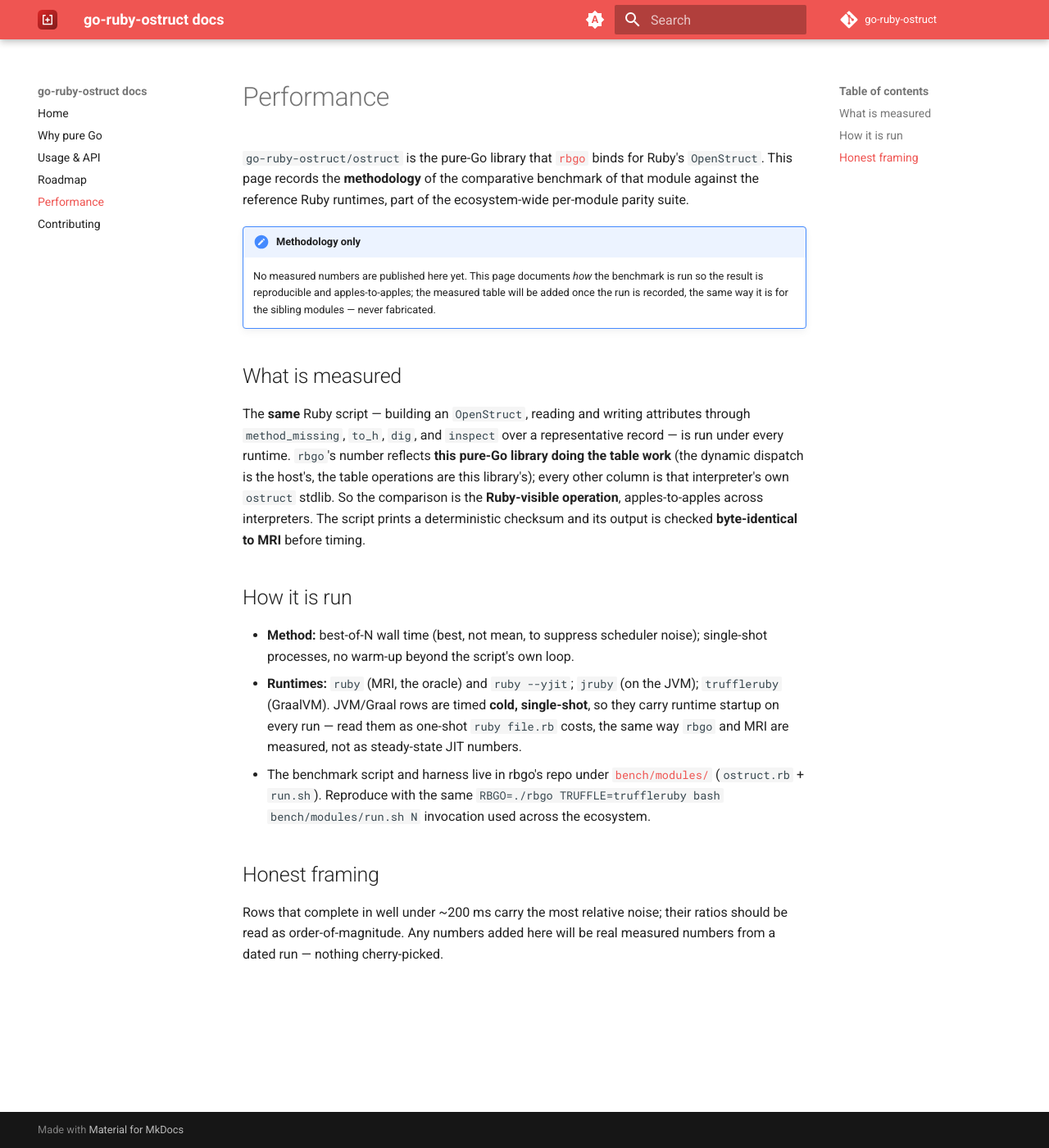
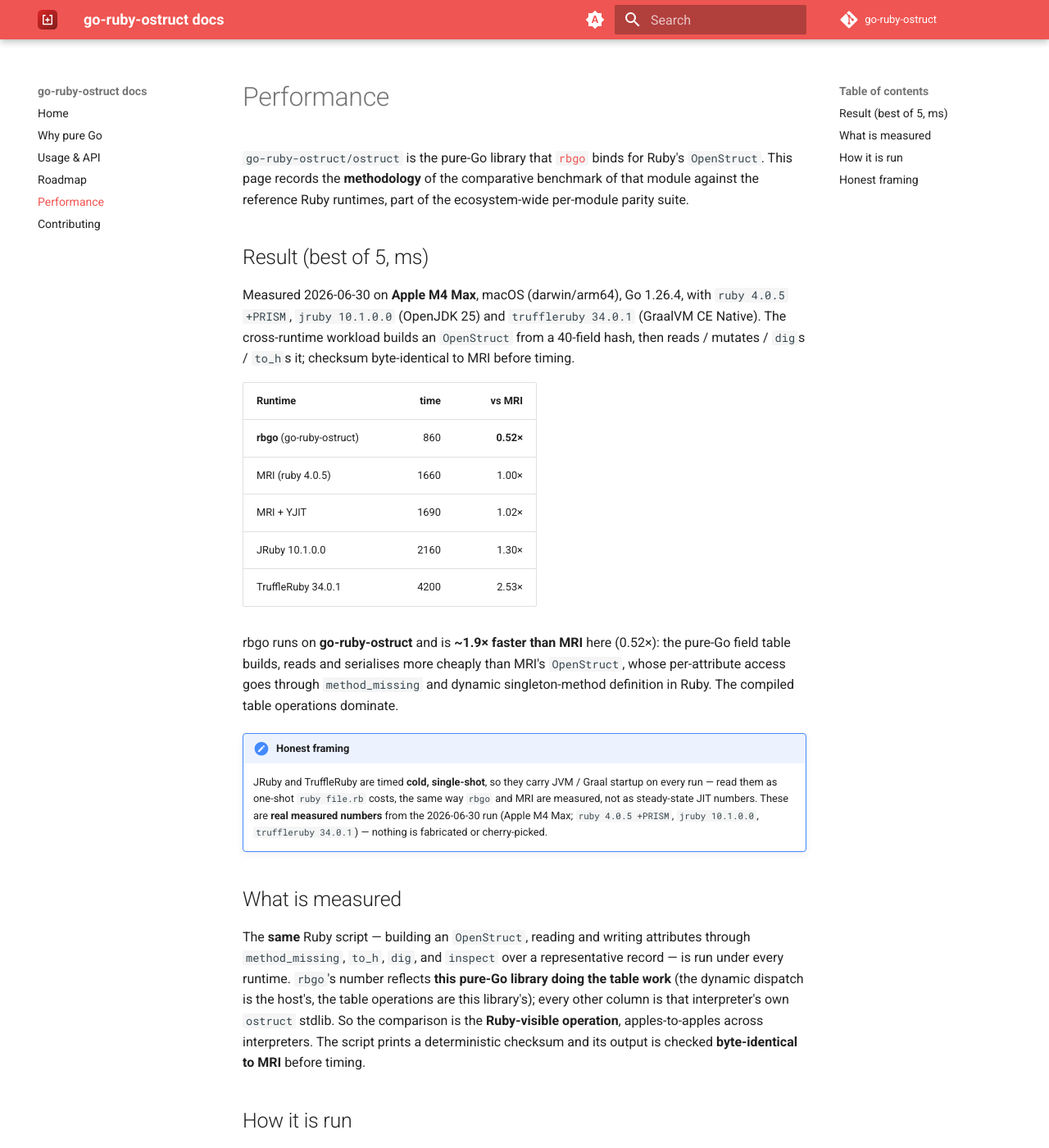
Before and after one commit to go-ruby-ostruct/docs, an MkDocs documentation site: the page built from docs/performance.md, in a window 1280 px wide and 1400 px high. Shown: the whole window at 82% size. Built offline with MkDocs 1.6.1 and Material for MkDocs 9.7.7, drawn with Linux system fonts in a browser that asks for light colours; the version menu is left out.

Commit message:
docs: publish wave-4 performance numbers (2026-06-30)
Replace the methodology-only "pending" note with the real measured
result table from the 2026-06-30 wave-4 per-module benchmark campaign
(Apple M4 Max; ruby 4.0.5 +PRISM, jruby 10.1.0.0, truffleruby 34.0.1).
Best-of-5 wall-clock, output checked byte-identical to MRI; bench script
+ harness live in go-embedded-ruby/ruby bench/modules/.

Co-Authored-By: Claude Opus 4.8 <noreply@anthropic.com>

```diff
--- a/docs/performance.md
+++ b/docs/performance.md
@@ -6,11 +6,34 @@ This page records the **methodology** of the comparative benchmark of that modul
 against the reference Ruby runtimes, part of the ecosystem-wide per-module parity
 suite.
 
-!!! note "Methodology only"
-    No measured numbers are published here yet. This page documents *how* the
-    benchmark is run so the result is reproducible and apples-to-apples; the
-    measured table will be added once the run is recorded, the same way it is for
-    the sibling modules — never fabricated.
+## Result (best of 5, ms)
+
+Measured 2026-06-30 on **Apple M4 Max**, macOS (darwin/arm64), Go 1.26.4, with
+`ruby 4.0.5 +PRISM`, `jruby 10.1.0.0` (OpenJDK 25) and `truffleruby 34.0.1`
+(GraalVM CE Native). The cross-runtime workload builds an `OpenStruct` from a
+40-field hash, then reads / mutates / `dig`s / `to_h`s it; checksum byte-identical
+to MRI before timing.
+
+| Runtime | time | vs MRI |
+| --- | ---: | ---: |
+| **rbgo** (go-ruby-ostruct) | 860 | **0.52×** |
+| MRI (ruby 4.0.5) | 1660 | 1.00× |
+| MRI + YJIT | 1690 | 1.02× |
+| JRuby 10.1.0.0 | 2160 | 1.30× |
+| TruffleRuby 34.0.1 | 4200 | 2.53× |
+
+rbgo runs on **go-ruby-ostruct** and is **~1.9× faster than MRI** here (0.52×):
+the pure-Go field table builds, reads and serialises more cheaply than MRI's
+`OpenStruct`, whose per-attribute access goes through `method_missing` and dynamic
+singleton-method definition in Ruby. The compiled table operations dominate.
+
+!!! note "Honest framing"
+    JRuby and TruffleRuby are timed **cold, single-shot**, so they carry JVM /
+    Graal startup on every run — read them as one-shot `ruby file.rb` costs, the
+    same way `rbgo` and MRI are measured, not as steady-state JIT numbers. These
+    are **real measured numbers** from the 2026-06-30 run (Apple M4 Max;
+    `ruby 4.0.5 +PRISM`, `jruby 10.1.0.0`, `truffleruby 34.0.1`) — nothing is
+    fabricated or cherry-picked.
 
 ## What is measured
 
```
